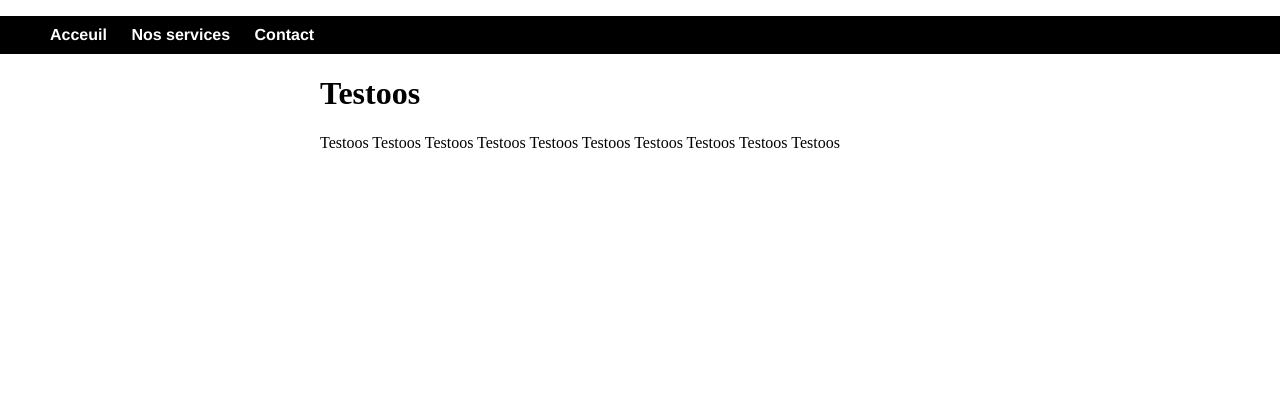
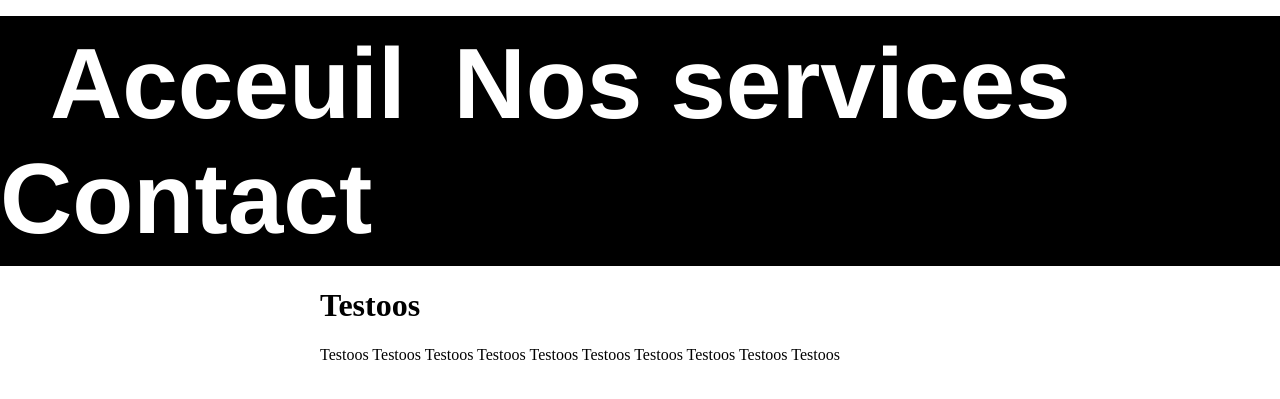
Before and after one commit to BobRendal/BobRendal.github.io, a Jekyll site: the page built from index.html, in a window 1280 px wide. Shown: the top 399 px of the page. Built offline with Jekyll 4.4.1, drawn with Linux system fonts in a browser that asks for light colours.

Commit message:
Update main.css

```diff
--- a/css/main.css
+++ b/css/main.css
@@ -27,6 +27,7 @@ nav ul li, footer ul li {
   padding: 10px 0; /* For clarity */
   margin: 0px;
   color: #FFFFFF;
+  font-size: 100px ;
 }
 
 a {
```
